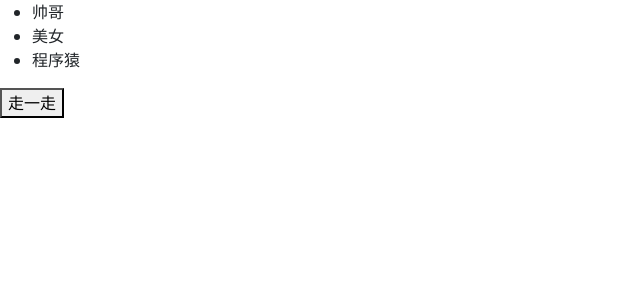
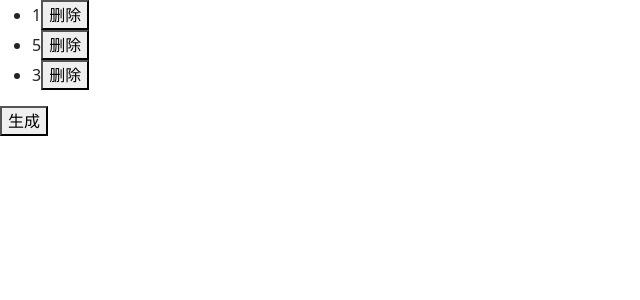
Before and after one commit to TTpeach1/vuecli-demo03, a Vue app: page / in a window 1280 px wide. Shown: the top 300 px of the page, without its empty margins (0-640 px from the left). Built offline with nearby package versions, Linux system fonts and the light colour scheme.

Commit message:
加加减减

```diff
--- a/src/App.vue
+++ b/src/App.vue
@@ -1,9 +1,12 @@
 <template>
   <div id="app">
     <ul>
-      <li v-for="item in myArr" :key="item">{{ item }}</li>
+      <li v-for="(item,index) in arr" :key="item.index">
+        <span>{{item}}</span>
+        <button @click="del(index)">删除</button>
+      </li>
     </ul>
-    <button @click="btn">走一走</button>
+    <button @click="addFn">生成</button>
   </div>
 </template>
 
@@ -11,16 +14,16 @@
 export default {
   data() {
     return {
-      myArr: ["帅哥", "美女", "程序猿"],
+      arr:[1,5,3]
     };
   },
   methods: {
-    btn() {
-      // 头部数据加入到末尾
-      this.myArr.push(this.myArr[0]);
-      // 再把头部的数据删除掉
-      this.myArr.shift();
+    addFn(){
+      this.arr.push(Math.floor(Math.random() * 10))
     },
+    del(index){
+      this.arr.splice(index, 1);
+    }
   },
 };
 </script>
```
Also changed, not shown: src/美女帅哥.vue (added, +26 -0 lines).
